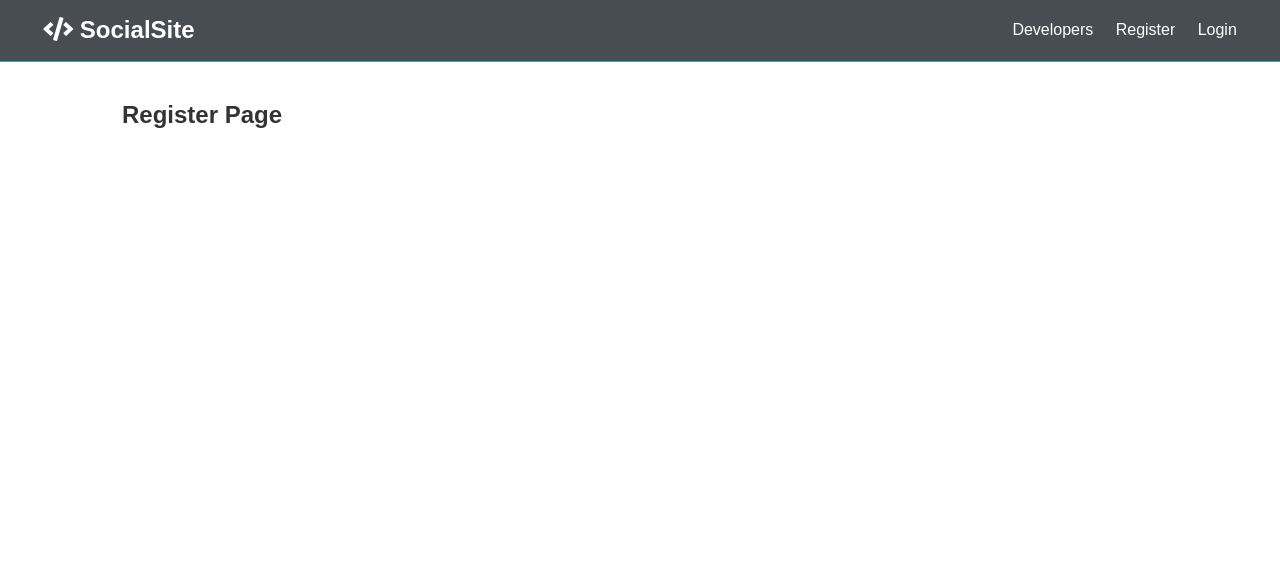
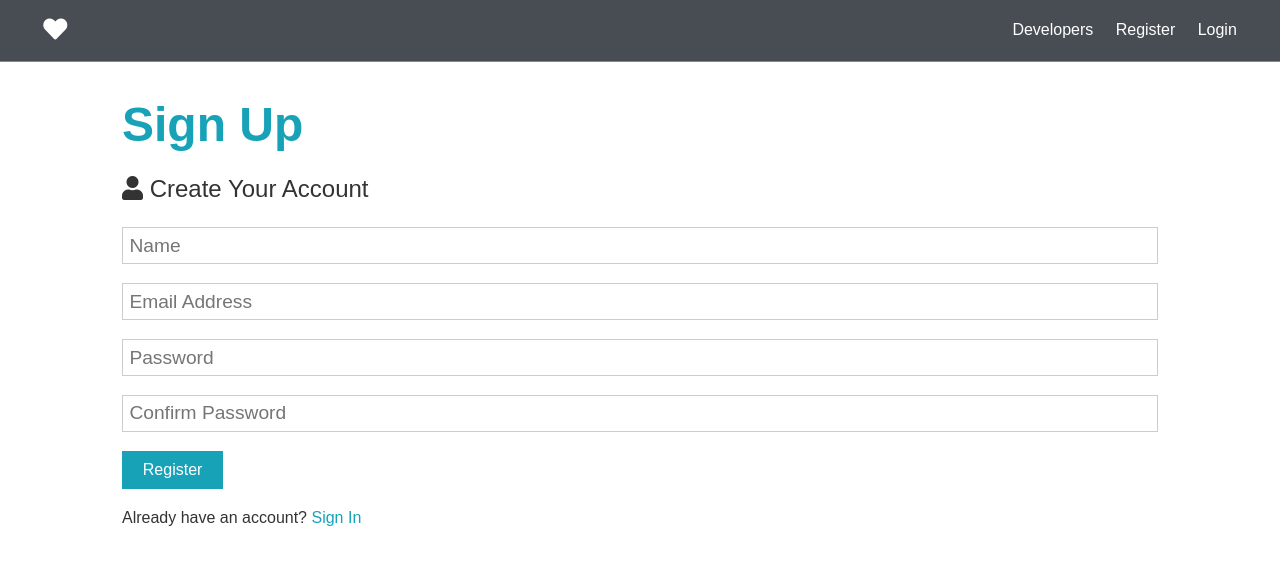
Before and after one commit to ROHAN-SINGH-SISODIYA/Social-Site-for-Developers-With-MERN-Stack, a React (Create React App) app in the folder client/: page /register in a window 1280 px wide. Shown: the top 564 px of the page. Built offline with nearby package versions, Linux system fonts and the light colour scheme.

Commit message:
login and signup done

```diff
--- a/client/src/Components/Layout/Navbar.js
+++ b/client/src/Components/Layout/Navbar.js
@@ -44,7 +44,7 @@
     <nav className='navbar bg-dark'>
     <h1>
       <Link to='/'>
-        <i className='fas fa-code' /> SocialSite
+        <i className='fas fa-heart' />
       </Link>
      </h1>
         {guestLinks}
--- a/client/src/auth/Login.js
+++ b/client/src/auth/Login.js
@@ -1,10 +1,57 @@
-import React from 'react'
-import { Link } from 'react-router-dom';
+import React, { Fragment, useState } from 'react';
+import { Link, Redirect } from 'react-router-dom';
 
 const Login = () => {
-    return (
-       <h1>Login Page</h1>
-    )
-}
+  const [formData, setFormData] = useState({
+    email: '',
+    password: ''
+  });
+
+  const { email, password } = formData;
+
+  const onChange = e =>
+    setFormData({ ...formData, [e.target.name]: e.target.value });
+
+  const onSubmit = async e => {
+    e.preventDefault();
+    //login(email, password);
+    console.log(formData);
+  };
+
+  return (
+    <Fragment>
+      <h1 className='large text-primary'>Sign In</h1>
+      <p className='lead'>
+        <i className='fas fa-user' /> Sign Into Your Account
+      </p>
+      <form className='form' onSubmit={e => onSubmit(e)}>
+        <div className='form-group'>
+          <input
+            type='email'
+            placeholder='Email Address'
+            name='email'
+            value={email}
+            onChange={e => onChange(e)}
+            required
+          />
+        </div>
+        <div className='form-group'>
+          <input
+            type='password'
+            placeholder='Password'
+            name='password'
+            value={password}
+            onChange={e => onChange(e)}
+            minLength='6'
+          />
+        </div>
+        <input type='submit' className='btn btn-primary' value='Login' />
+      </form>
+      <p className='my-1'>
+        Don't have an account? <Link to='/register'>Sign Up</Link>
+      </p>
+    </Fragment>
+  );
+};
 
 export default Login
--- a/client/src/auth/Register.js
+++ b/client/src/auth/Register.js
@@ -1,9 +1,80 @@
-import React from 'react'
+import React,{Fragment,useState} from 'react'
 import { Link } from 'react-router-dom';
 
 const Register = () => {
+    const [formData,setFormData]=useState({
+        name:'',
+        email:'',
+        password:'',
+        password2:''
+    });
+    const {name,email,password,password2} =formData;
+
+    const onChange=e=> setFormData({
+        ...formData,[e.target.name]:e.target.value
+    });
+
+    const onSubmit = e =>
+    {
+        e.preventDefault();
+        if(password!==password2)
+        {
+            console.log('password do not match')
+        }
+        else{
+            console.log(formData);
+        }
+    }
+
     return (
-       <h1>Register Page</h1>
+        <Fragment>
+            <h1 className='large text-primary'>Sign Up</h1>
+            <p className='lead'>
+                <i className='fas fa-user' /> Create Your Account
+            </p>
+            <form className='form' onSubmit={e => onSubmit(e)}>
+                <div className='form-group'>
+                <input
+                    type='text'
+                    placeholder='Name'
+                    name='name'
+                    value={name}
+                    onChange={e => onChange(e)}
+                />
+                </div>
+                <div className='form-group'>
+                <input
+                    type='email'
+                    placeholder='Email Address'
+                    name='email'
+                    value={email}
+                    onChange={e => onChange(e)}
+                />
+                </div>
+                <div className='form-group'>
+                <input
+                    type='password'
+                    placeholder='Password'
+                    name='password'
+                    value={password}
+                    onChange={e => onChange(e)}
+                />
+                </div>
+                <div className='form-group'>
+                <input
+                    type='password'
+                    placeholder='Confirm Password'
+                    name='password2'
+                    value={password2}
+                    onChange={e => onChange(e)}
+                />
+                </div>
+                <input type='submit' className='btn btn-primary' value='Register' />
+            </form>
+            <p className='my-1'>
+                Already have an account? <Link to='/login'>Sign In</Link>
+            </p>
+    </Fragment>
     )
 }
 
```
